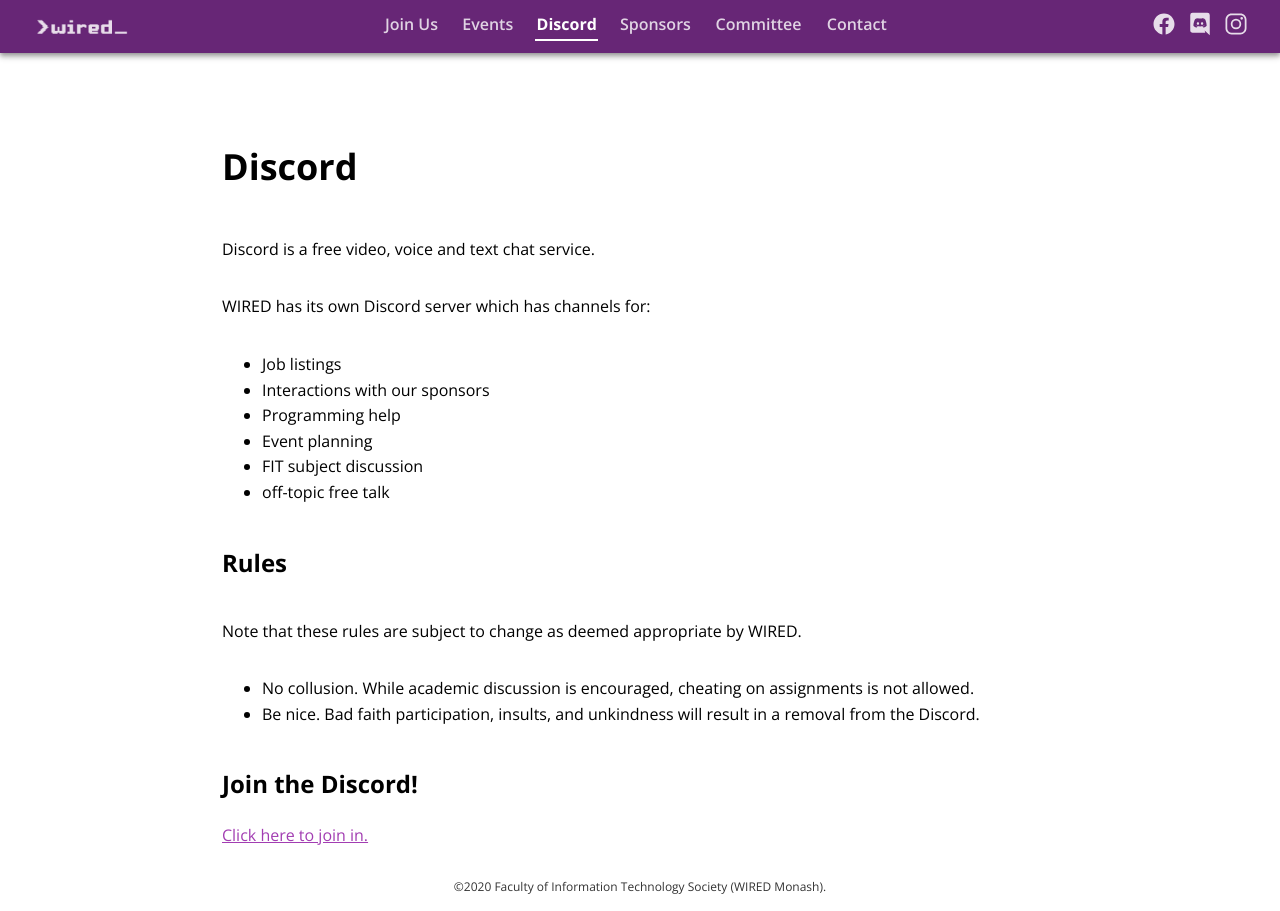
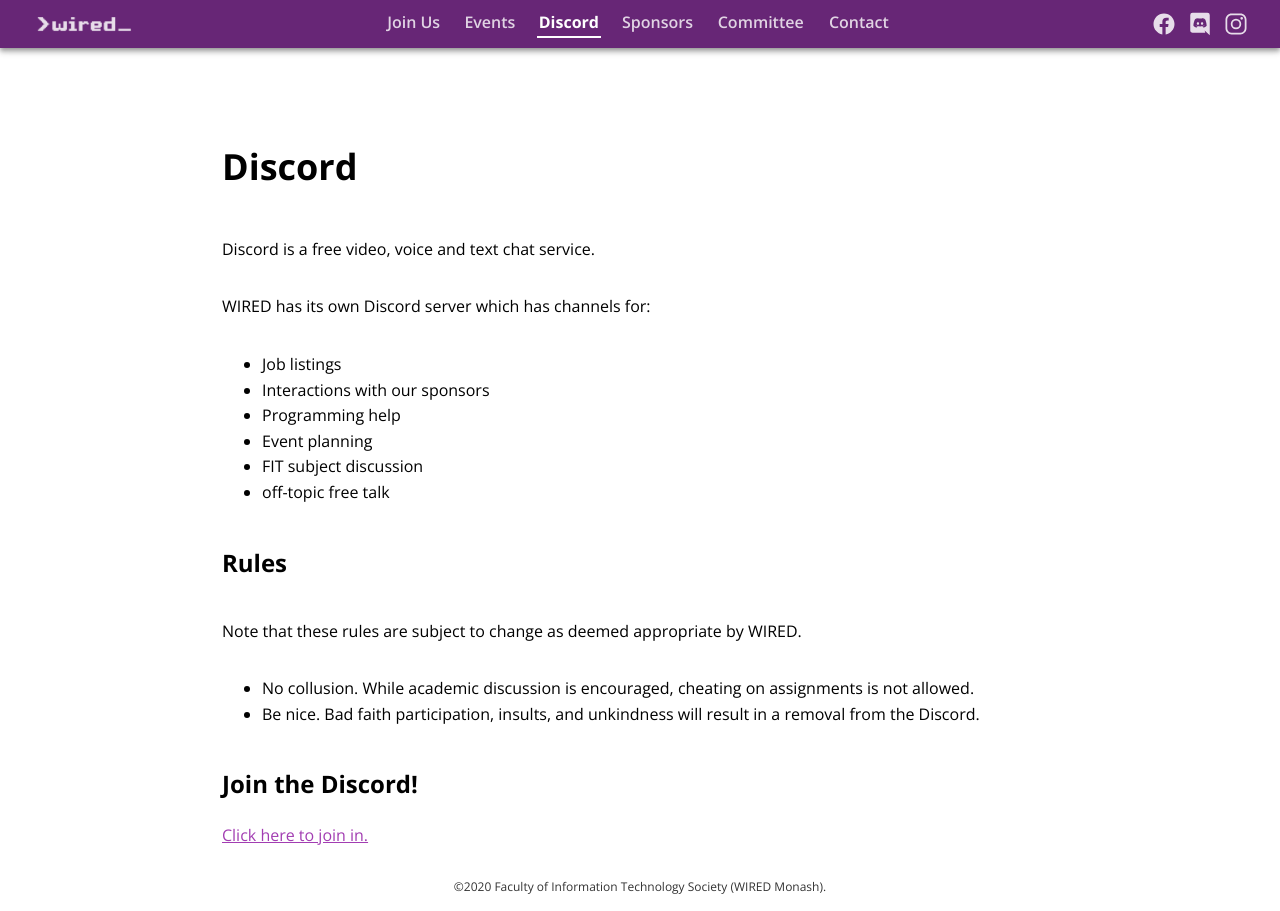
Before and after one commit to wiredmonash/website, a Jekyll site: the page built from discord.html, in a window 1280 px wide. Built offline with Jekyll 4.4.1, drawn with Linux system fonts in a browser that asks for light colours.

Commit message:
Fix nav elements not being properly aligned
header font-size now adjusts based on breakpoints

```diff
--- a/_sass/header.scss
+++ b/_sass/header.scss
@@ -6,7 +6,7 @@
   margin-bottom: 0.5rem;
 }
 
-$social-icon-size: 1.5rem;
+$social-icon-size: 1.5em;
 
 /* Common */
 .site-header {
@@ -112,11 +112,12 @@ $active-font-weight: 700;
 // Logo styles
 .logo-link {
   @include header-vertical-margins;
-  max-width: 7.5rem;
+  max-width: 7.5em;
   height: $social-icon-size;
   text-align: left;
   & > img {
     height: $social-icon-size;
+    width: auto;
   }
 }
 
@@ -138,6 +139,9 @@ $active-font-weight: 700;
 .nav-social {
   @include header-vertical-margins;
   margin-left: auto;
+  display: inline-flex;
+  justify-content: center;
+  align-items: center;
 
   & ul {
     justify-content: flex-end;
@@ -184,9 +188,25 @@ $active-font-weight: 700;
   }
 }
 
+@include media-max-lg {
+  .site-header {
+    font-size: 0.9em;
+  }
+}
+
 @include media-max-md {
   // Push site nav links to second row
   .nav-site {
     order: 2;
   }
+
+  .site-header {
+    font-size: 0.75em;
+  }
 }
+
+@include media-max-sm {
+  .site-header {
+    font-size: 1em;
+  }
+}
--- a/_sass/mobile_nav.scss
+++ b/_sass/mobile_nav.scss
@@ -7,6 +7,7 @@ $menu-text-color: #fff;
 .mobile-menu {
   display: none;
   margin-right: 1rem;
+  font-size: 1rem;
 }
 
 .mobile-menu > input {
--- a/_sass/shared.scss
+++ b/_sass/shared.scss
@@ -6,12 +6,6 @@ $wired-font-family: "Open Sans", "Avenir Next", Avenir, "Segoe UI",
 @function grid-auto-resize($min-size) {
   @return repeat(auto-fit, minmax($min-size, 1fr));
 }
-
-$breakpoints: (
-  phone: 480px,
-  tablet: 768px,
-  desktop: 1024px,
-) !default;
 
 @mixin media-max-sm {
   @media (max-width: 480px) {
@@ -24,3 +18,9 @@ $breakpoints: (
     @content;
   }
 }
+
+@mixin media-max-lg {
+  @media (max-width: 900px) {
+    @content;
+  }
+}
```
